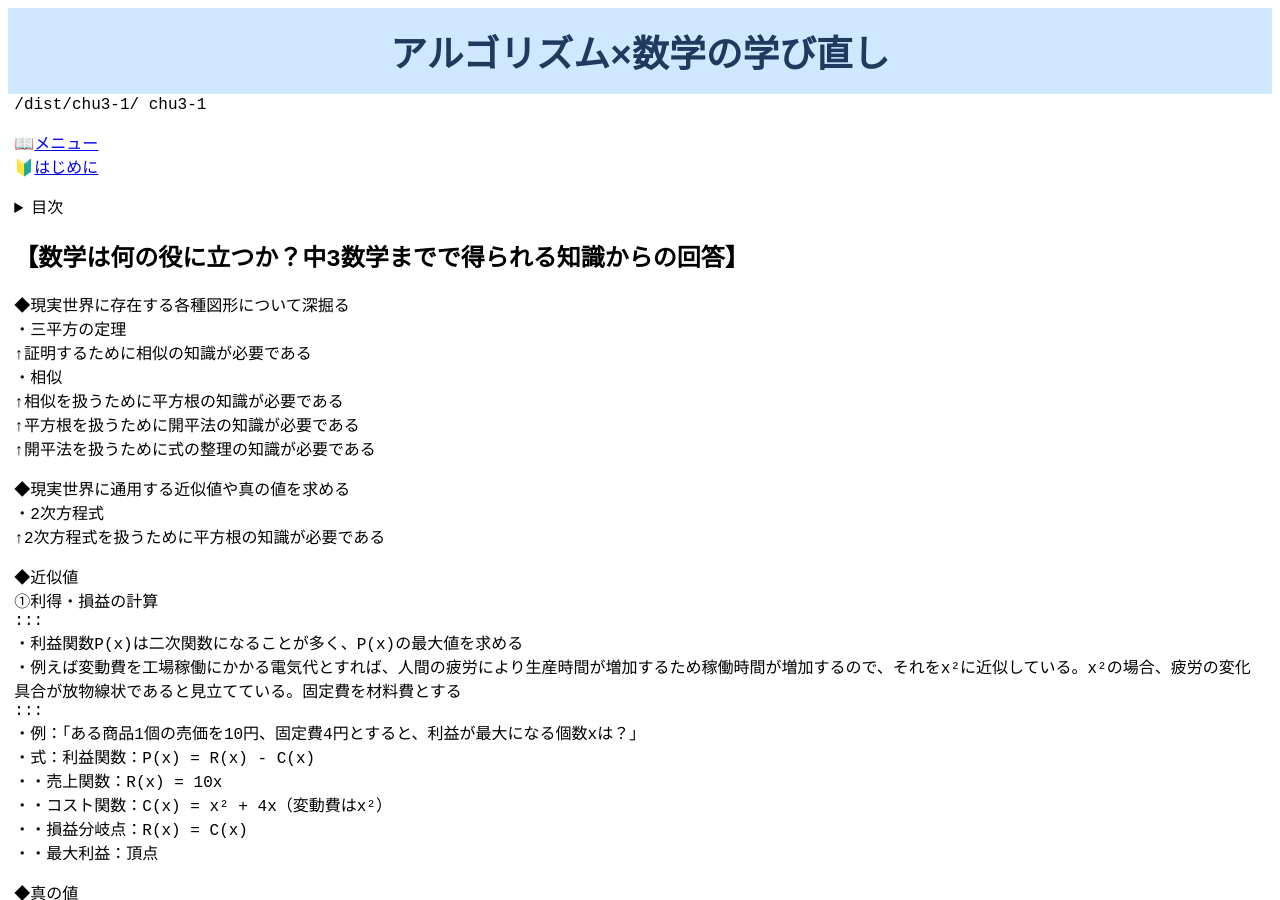
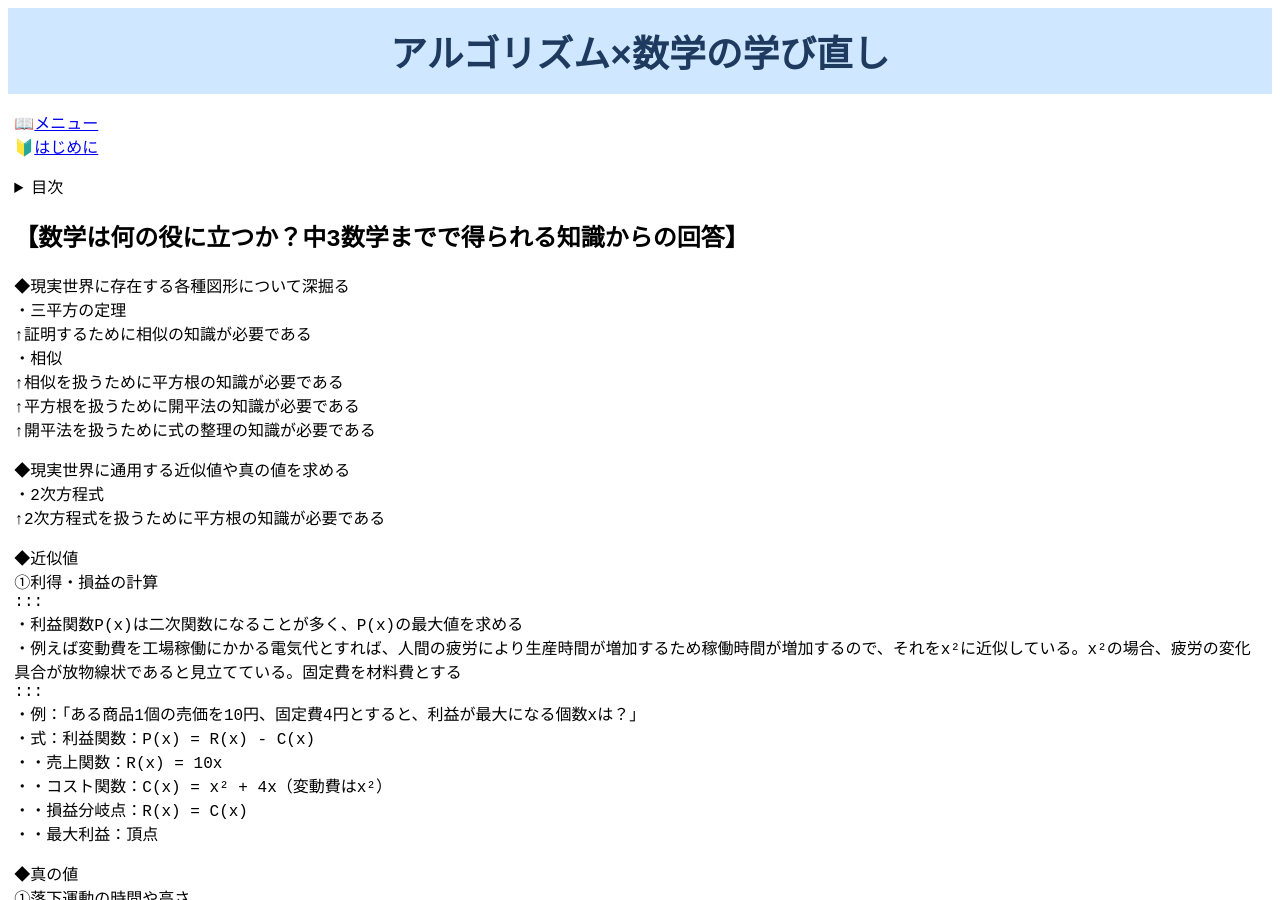
Before and after one commit to zoldof/algo-notes-ci, a Jekyll site: the page built from docs/dist/chu3-1/index.md, in a window 1280 px wide and 900 px high. Built offline with Jekyll 4.4.1, drawn with Linux system fonts in a browser that asks for light colours.

Commit message:
Update default.html

```diff
--- a/docs/_layouts/default.html
+++ b/docs/_layouts/default.html
@@ -26,8 +26,6 @@
 <body class="page-{{ slug }}">
   <div id="content">
     <!-- Liquid -->
-    {{ page.url }}
-    {{ slug }}
     {{ content }}
   </div>
   <script type="module">
```
